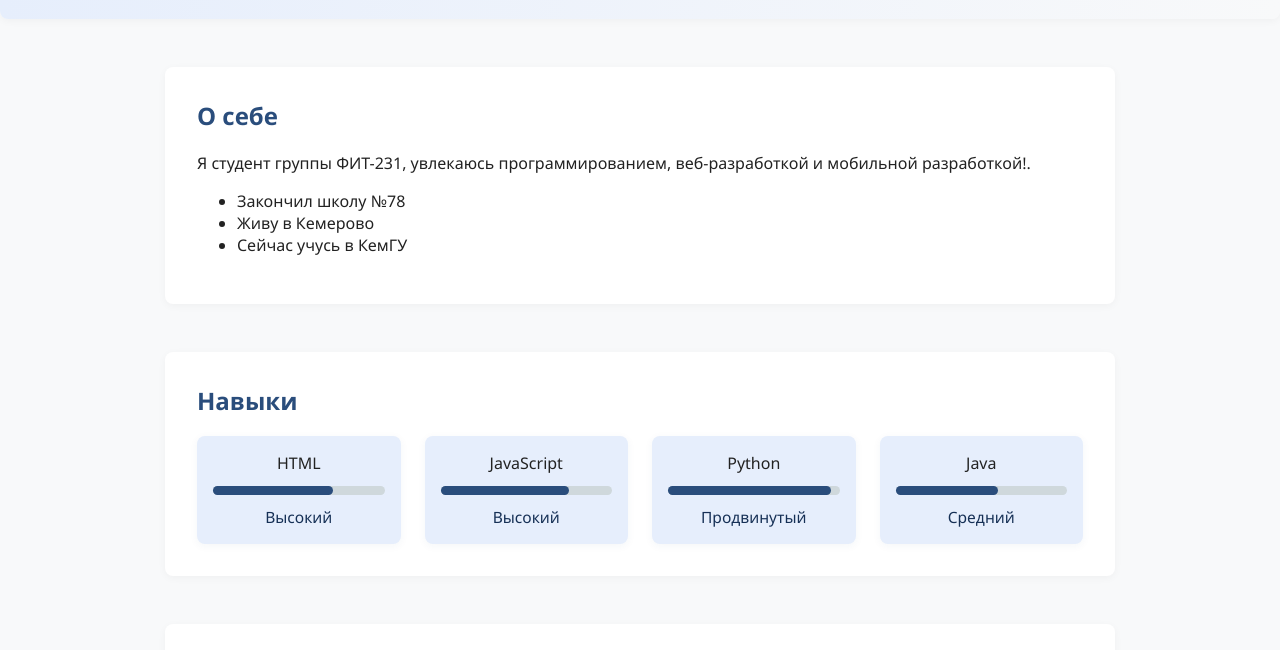
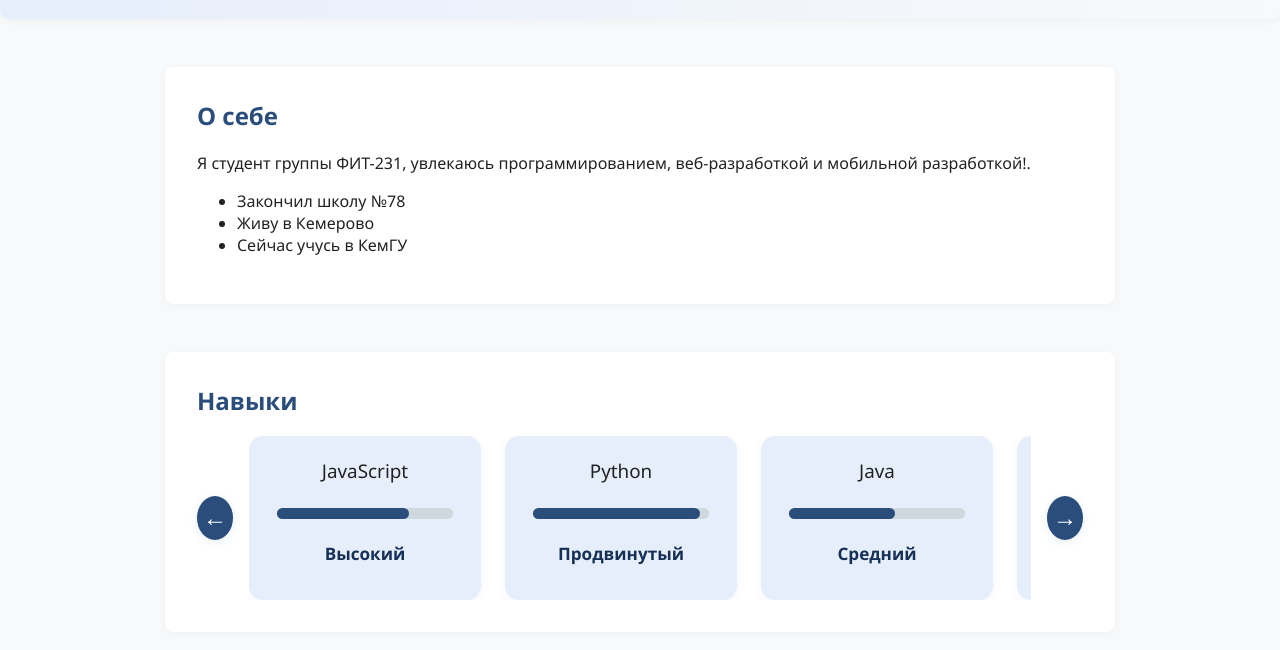
Before and after one commit to cupaT/lab1_mobile, a website: page index.html in a window 1280 px wide. Shown: the part 420-1070 px from the top of the page. Drawn offline with nearby package versions, Linux system fonts and the light colour scheme.

Commit message:
feat: add adaptive skills carousel

```diff
--- a/css/styles.css
+++ b/css/styles.css
@@ -394,6 +394,97 @@ nav a.active {
     transition: background 0.2s;
 }
 
+.skills-carousel {
+    display: flex;
+    align-items: center;
+    justify-content: center;
+    gap: 1rem;
+    position: relative;
+    width: 100%;
+}
+
+.skills-list-wrapper {
+    overflow: hidden;
+    flex: 1 1 auto;
+    min-width: 0;
+}
+
+.skills-list {
+    display: flex;
+    gap: 1.5rem;
+    transition: transform 0.5s cubic-bezier(.4,.2,.3,1);
+    will-change: transform;
+}
+
+.skills-prev,
+.skills-next {
+    background: #2a4d7c;
+    color: #fff;
+    border: none;
+    border-radius: 50%;
+    width: 44px;
+    height: 44px;
+    font-size: 1.5rem;
+    cursor: pointer;
+    transition: background 0.2s;
+    box-shadow: 0 2px 8px rgba(42,77,124,0.10);
+}
+.skills-prev:hover, .skills-next:hover {
+    background: #163056;
+}
+
+.skills-list {
+    display: flex;
+    gap: 1.5rem;
+    transition: transform 0.5s cubic-bezier(.4,.2,.3,1);
+    will-change: transform;
+}
+
+.skill-card {
+    background: #e6eefc;
+    padding: 1.4rem 1rem 1.4rem 1rem;
+    border-radius: 14px;
+    text-align: center;
+    box-shadow: 0 2px 8px rgba(42,77,124,0.05);
+    min-width: 180px;
+    max-width: 210px;
+    width: 200px;
+    margin: 0;
+    flex: 0 0 200px;
+    display: flex;
+    flex-direction: column;
+    align-items: center;
+}
+
+.skill-card span {
+    font-size: 1.18rem;
+    font-weight: 500;
+    margin-bottom: 0.8rem;
+}
+
+.skill-card .bar {
+    width: 88%;
+    height: 11px;
+    background: #cfd8dc;
+    border-radius: 6px;
+    margin: 0.7rem 0 0.7rem 0;
+    position: relative;
+}
+
+.skill-card .bar div {
+    height: 100%;
+    background: #2a4d7c;
+    border-radius: 6px;
+    transition: width 0.4s;
+}
+
+.skill-card .level {
+    color: #163056;
+    font-size: 1.07rem;
+    font-weight: 700;
+    margin-top: 0.7rem;
+}
+
 @media (max-width: 767px) {
     #toTopBtn {
         width: 42px;
@@ -523,3 +614,25 @@ nav a.active {
         padding: 0 0.7rem;
     }
 }
+
+
+@media (max-width: 1023px) {
+    .skills-list {
+        gap: 1rem;
+    }
+    .skills-prev, .skills-next {
+        width: 38px;
+        height: 38px;
+        font-size: 1.2rem;
+    }
+}
+@media (max-width: 767px) {
+    .skills-carousel {
+        gap: 0.6rem;
+    }
+    .skills-prev, .skills-next {
+        width: 32px;
+        height: 32px;
+        font-size: 1.1rem;
+    }
+}
--- a/index.html
+++ b/index.html
@@ -47,6 +47,9 @@
 
     <section id="skills">
         <h2>Навыки</h2>
+        <div class="skills-carousel">
+            <button class="skills-prev" aria-label="Назад">&#8592;</button>
+            <div class="skills-list-wrapper">
                 <div class="skills-list">
                     <div class="skill-card">
                         <span>HTML</span>
@@ -68,6 +71,19 @@
                         <div class="bar"><div style="width:60%"></div></div>
                         <span class="level">Средний</span>
                     </div>
+                    <div class="skill-card">
+                        <span>SQL</span>
+                        <div class="bar"><div style="width:65%"></div></div>
+                        <span class="level">Средний</span>
+                    </div>
+                    <div class="skill-card">
+                        <span>Git</span>
+                        <div class="bar"><div style="width:85%"></div></div>
+                        <span class="level">Продвинутый</span>
+                    </div>
+                </div>
+            </div>
+            <button class="skills-next" aria-label="Вперед">&#8594;</button>
         </div>
     </section>
 
--- a/js/main.js
+++ b/js/main.js
@@ -126,4 +126,61 @@ $(function() {
     });
 
     $(window).trigger('scroll');
+
+    function getSlidesToShow() {
+        const w = $(window).width();
+        if (w < 768) return 1;
+        if (w < 1024) return 2;
+        return 3;
+    }
+
+    let skillsCurrent = 0;
+    let skillsAutoScroll;
+    let slidesToShow = getSlidesToShow();
+    const $skillsList = $('.skills-list');
+    const $skillsCards = $skillsList.children('.skill-card');
+    const totalSkills = $skillsCards.length;
+
+    function updateSkillsCarousel() {
+        slidesToShow = getSlidesToShow();
+        const cardWidth = $skillsCards.outerWidth(true);
+        const gap = parseInt($skillsList.css('gap')) || 0;
+        const offset = (cardWidth + gap) * skillsCurrent;
+        $skillsList.css('transform', `translateX(-${offset}px)`);
+    }
+
+    function showSkillSlide(idx) {
+        slidesToShow = getSlidesToShow();
+        const maxIndex = Math.max(0, totalSkills - slidesToShow);
+        if (idx < 0) idx = maxIndex;
+        if (idx > maxIndex) idx = 0;
+        skillsCurrent = idx;
+        updateSkillsCarousel();
+    }
+
+    $('.skills-prev').on('click', function() {
+        showSkillSlide(skillsCurrent - 1);
+        restartSkillsAuto();
+    });
+    $('.skills-next').on('click', function() {
+        showSkillSlide(skillsCurrent + 1);
+        restartSkillsAuto();
+    });
+
+    function startSkillsAuto() {
+        skillsAutoScroll = setInterval(function() {
+            showSkillSlide(skillsCurrent + 1);
+        }, 3500);
+    }
+    function restartSkillsAuto() {
+        clearInterval(skillsAutoScroll);
+        startSkillsAuto();
+    }
+
+    $(window).on('resize', function() {
+        showSkillSlide(skillsCurrent);
+    });
+
+    showSkillSlide(0);
+    startSkillsAuto();
 });
```
Lines whose indentation alone changed are shown as unchanged.
